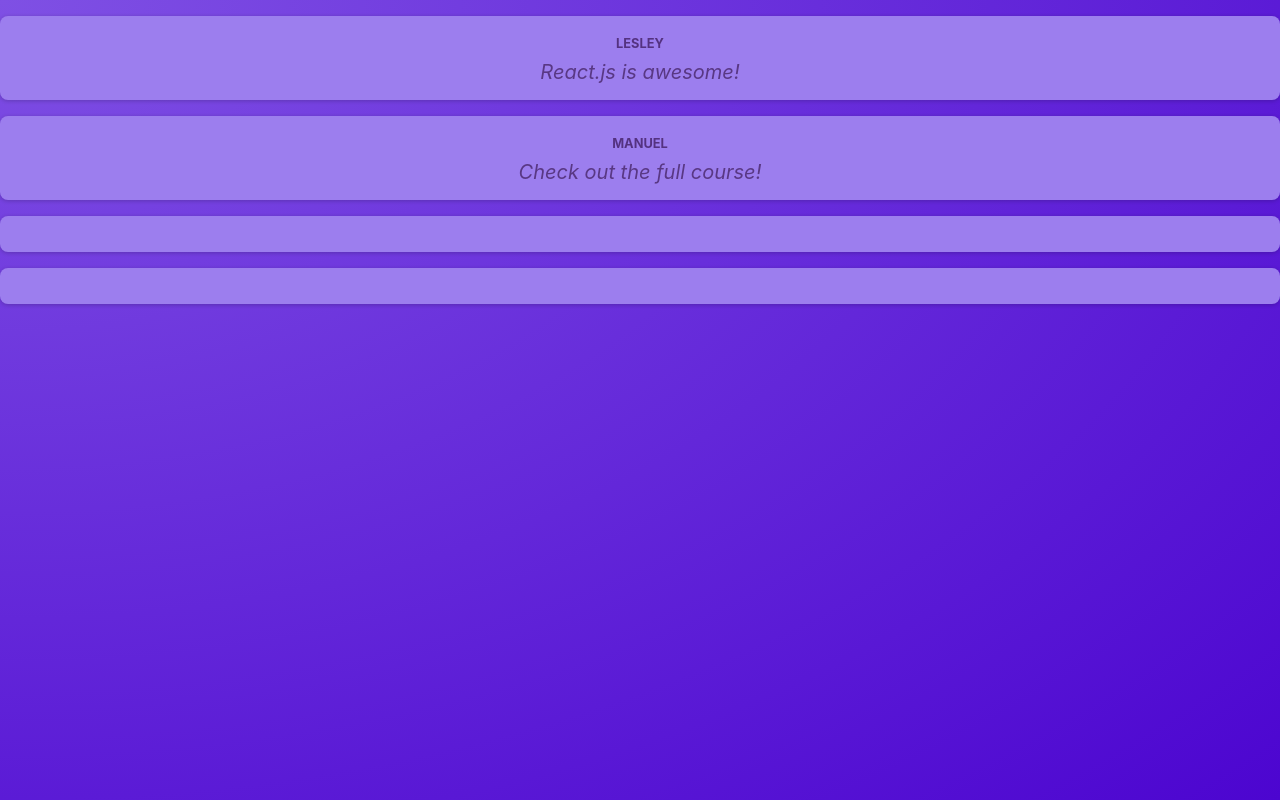
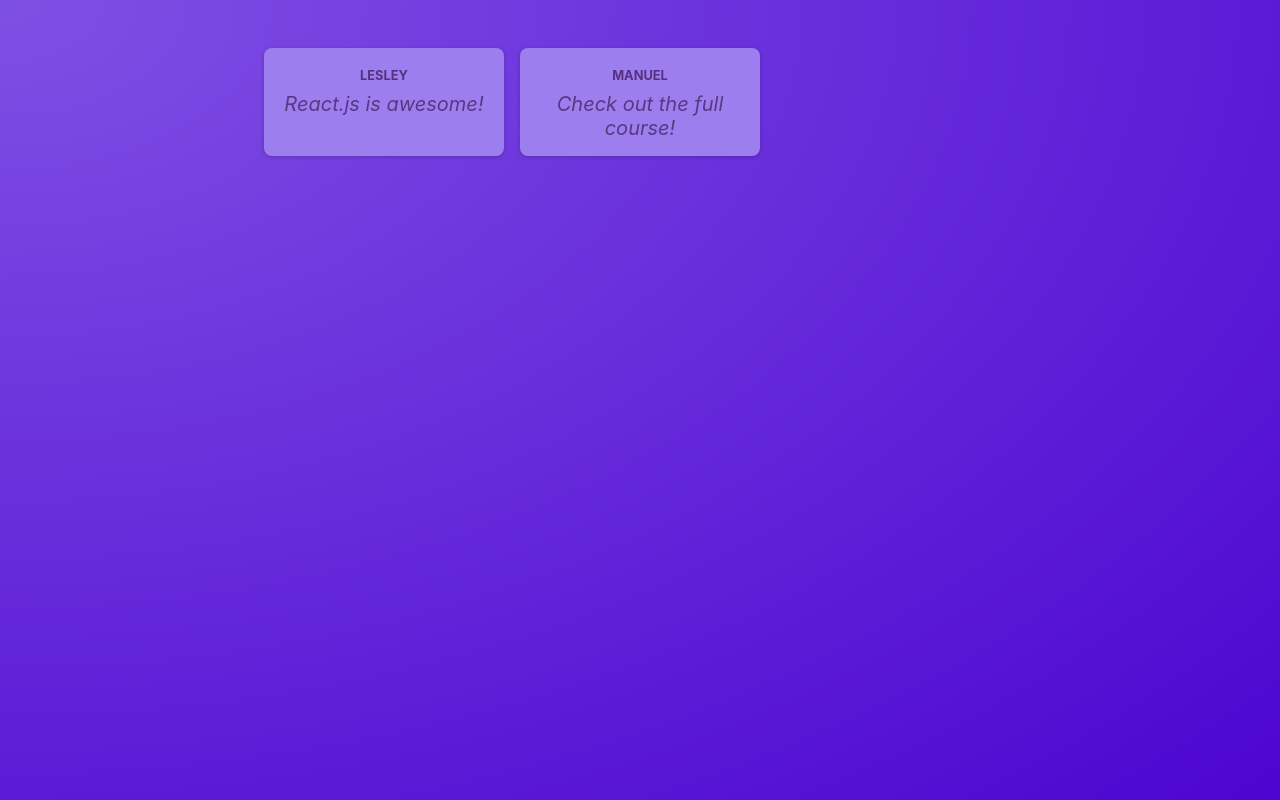
Before and after one commit to Gr1mm4g3/nextjs15, a React (Vite) app in the folder starting-project/: page / in a window 1280 px wide. Built offline with nearby package versions, Linux system fonts and the light colour scheme.

Commit message:
another component

```diff
--- a/starting-project/src/App.jsx
+++ b/starting-project/src/App.jsx
@@ -1,12 +1,10 @@
 import Post from "./components/Post";
+import PostsList from "./components/PostsList"
 
 function App() {
-  return <main>
-    <Post author="Lesley" body="React.js is awesome!"/>
-    <Post author="Manuel" body="Check out the full course!"/>
-    <Post />
-    <Post />
-  </main>
+  return <>
+    <PostsList />
+  </>
 }
 
 export default App;
--- a/starting-project/src/components/Post.jsx
+++ b/starting-project/src/components/Post.jsx
@@ -2,10 +2,10 @@
 
 function Post(props){
     return (
-        <div className={styles.post}>
+        <li className={styles.post}>
             <p className={styles.author}>{props.author}</p>
             <p className={styles.text}>{props.body}</p>
-        </div>
+        </li>
     );
 }
 
--- /dev/null
+++ b/starting-project/src/components/PostsList.jsx
@@ -0,0 +1,13 @@
+import Post from './Post'
+import styles from './PostsList.module.css'
+
+function PostsList() {
+  return (
+    <ul className={styles.posts}>
+      <Post author="Lesley" body="React.js is awesome!"/>
+      <Post author="Manuel" body="Check out the full course!"/>
+    </ul>
+  )
+}
+
+export default PostsList
--- /dev/null
+++ b/starting-project/src/components/PostsList.module.css
@@ -0,0 +1,10 @@
+.posts {
+  list-style: none;
+  max-width: 50rem;
+  margin: 1rem auto;
+  padding: 1rem 0;
+  display: grid;
+  gap: 1rem;
+  grid-template-columns: repeat(3, 30%);
+  justify-content: center;
+}
```
